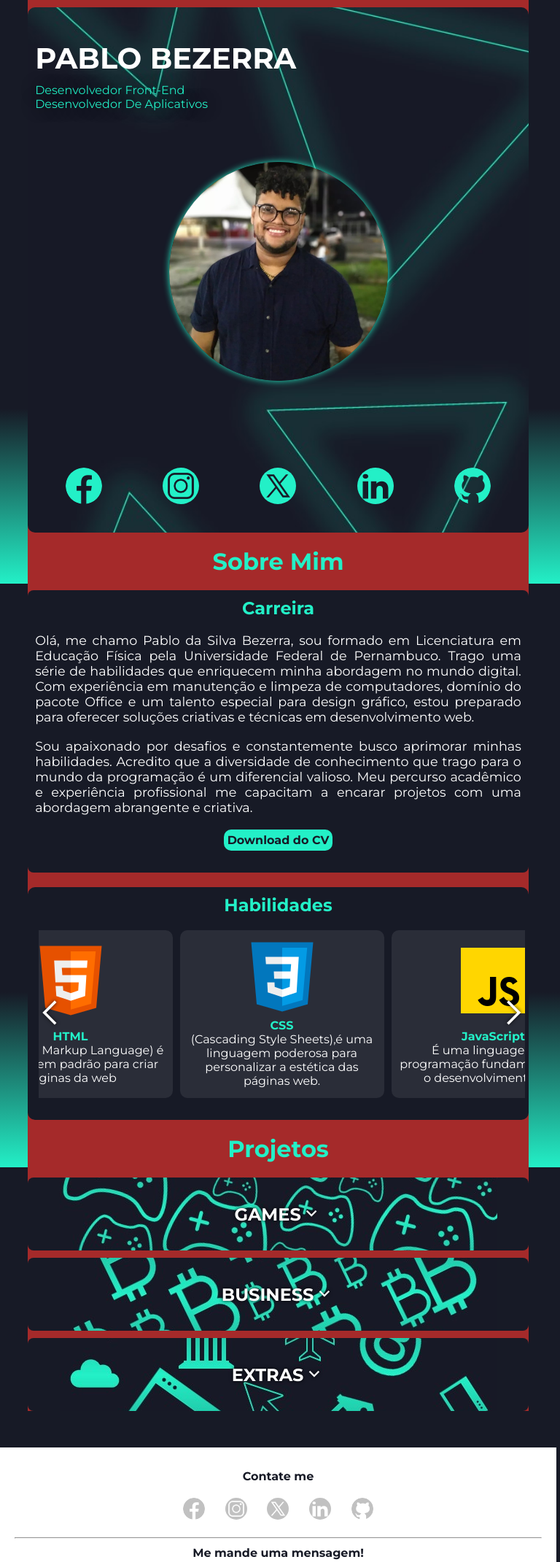
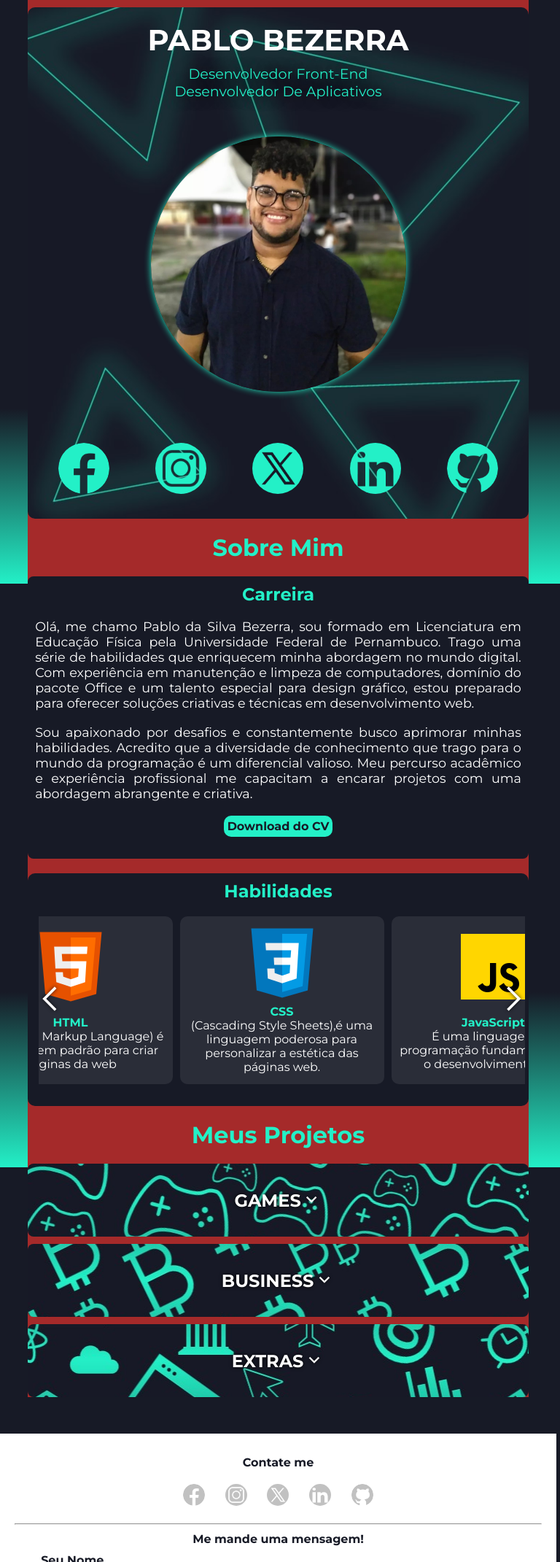
Before and after one commit to PabloBezerra/pablobezerra.github.io, a plain HTML site: page index.html in a window 768 px wide. Shown: the top 2141 px of the page at 73% size. Drawn offline with nearby package versions, Linux system fonts and the light colour scheme.

Commit message:
inicializando as medias queries

```diff
--- a/css/main.css
+++ b/css/main.css
@@ -93,8 +93,8 @@ main {
 /* Configuração do bloco início */
 main #inicio{
     width: 100%;
-    height: 90vh;
-    background: var(--anil) url(../arquivos/fundos/fundo_inicio_cell.jpg) center scroll;
+    height: auto;
+    background: var(--anil) url(../arquivos/fundos/0-600px/fundo_inicio.jpg) center scroll;
     background-size: cover;
     padding: 10px;
     border-radius: 10px;
@@ -119,14 +119,14 @@ main #inicio #perfil{
     width: 80%;
     max-width: 300px;
     border-radius: 50%;
-    margin-top: 20px;
+    margin: 50px 0;
     align-self: center;
     box-shadow: 0px 0px 10px var(--azul);
 }
 main #inicio #icones{
     width: 100%;
     height: auto;
-    margin-top: 20px;
+    margin: 20px 0;
 }
 main #inicio #icones ul{
     width: 100%;
@@ -253,13 +253,13 @@ main .container{
     justify-content: center;
 }
 main .Games{
-    background: var(--anil) url(../arquivos/fundos/fundo_games_cell.jpg)center  no-repeat fixed;
+    background: var(--anil) url(../arquivos/fundos/0-600px/fundo_games.jpg)center  no-repeat fixed;
 }
 main .Business{
-    background: var(--anil) url(../arquivos/fundos/fundo_business_cell.jpg)center no-repeat fixed;
+    background: var(--anil) url(../arquivos/fundos/0-600px/fundo_business.jpg)center no-repeat fixed;
 }
 main .Extras{
-    background: var(--anil) url(../arquivos/fundos/fundo_extras_cell.jpg)center no-repeat fixed;
+    background: var(--anil) url(../arquivos/fundos/0-600px/fundo_extras.jpg)center no-repeat fixed;
 }
 main .container #agrupar{
     display: flex;
--- a/css/media+500.css
+++ /dev/null
@@ -1,5 +0,0 @@
-@media screen and (min-width:600px) and (max-width:768px){
-    main{
-        background-color: white;
-    }
-}
--- /dev/null
+++ b/css/media600-768.css
@@ -0,0 +1,28 @@
+@media screen and (min-width:600px) and (max-width:768px){
+    main #inicio{
+        background: var(--anil) url(../arquivos/fundos/600-768px/fundo_inicio.jpg) center scroll;
+        align-items: center;
+    }
+    main #inicio h1{
+        text-align: center;
+    }
+    main #inicio p{
+        text-align: center;
+        font-size: 1.2em;
+    }
+    main #inicio #perfil{
+        max-width: 350px;
+    }
+    main #inicio #icones li img{
+        width: 70px;
+    }
+    main .Games{
+        background: var(--anil) url(../arquivos/fundos/600-768px/fundo_games.jpg)center  no-repeat fixed;
+    }
+    main .Business{
+        background: var(--anil) url(../arquivos/fundos/600-768px/fundo_business.jpg)center no-repeat fixed;
+    }
+    main .Extras{
+        background: var(--anil) url(../arquivos/fundos/600-768px/fundo_extras.jpg)center no-repeat fixed;
+    }
+}
--- a/index.html
+++ b/index.html
@@ -5,9 +5,9 @@
         <meta name="viewport" content="width=device-width, initial-scale=1.0">
         <title>Pablo Bezerra</title>
         <link rel="stylesheet" href="css/main.css" type="text/css">
-        <link rel="stylesheet" href="css/media+500.css" media="screen" type="text/css">
-        <link rel="stylesheet" href="css/media+768.css" media="screen" type="text/css">
-        <link rel="stylesheet" href="css/media+992.css" media="screen" type="text/css">
+        <link rel="stylesheet" href="css/media600-768.css" media="screen" type="text/css">
+        <link rel="stylesheet" href="css/media768-992.css" media="screen" type="text/css">
+        <link rel="stylesheet" href="css/media992-1200.css" media="screen" type="text/css">
         <link rel="stylesheet" href="css/media+1200.css" media="screen" type="text/css">
         <link rel="stylesheet" href="css/animacao.css" type="text/css">
         <link rel="stylesheet" href="https://fonts.googleapis.com/css2?family=Material+Symbols+Outlined:opsz,wght,FILL,GRAD@20..48,100..700,0..1,-50..200" type="text/css"/>
@@ -86,7 +86,7 @@
             </div>
 
         </section>
-        <h2 id="titulo" class="blink-2"> Projetos </h2>
+        <h2 id="titulo" class="blink-2"> Meus Projetos </h2>
         <section id="games" class="container Games">
             <div id="agrupar" onclick="mostrarCards(1, false)">
                 <h2> games</h2>
```
Also changed, not shown: arquivos/fundos/0-600px/fundo_business.jpg (renamed from arquivos/fundos/fundo_business_cell.jpg), arquivos/fundos/0-600px/fundo_extras.jpg (renamed from arquivos/fundos/fundo_extras_cell.jpg), arquivos/fundos/0-600px/fundo_games.jpg (renamed from arquivos/fundos/fundo_games_cell.jpg), arquivos/fundos/0-600px/fundo_inicio.jpg (renamed from arquivos/fundos/fundo_inicio_cell.jpg), arquivos/fundos/600-768px/fundo_business.JPG (added), arquivos/fundos/600-768px/fundo_extras.JPG (added), arquivos/fundos/600-768px/fundo_games.JPG (added), arquivos/fundos/600-768px/fundo_inicio.JPG (added), css/media768-992.css (renamed from css/media+768.css), css/media992-1200.css (renamed from css/media+992.css).
